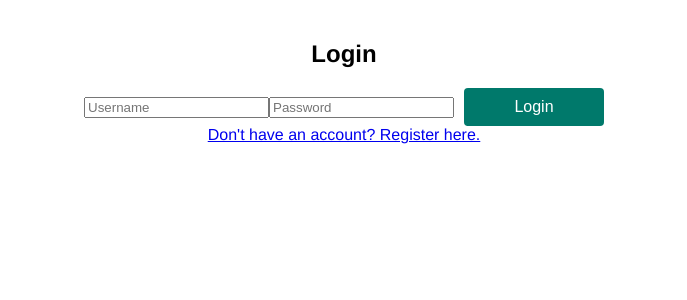
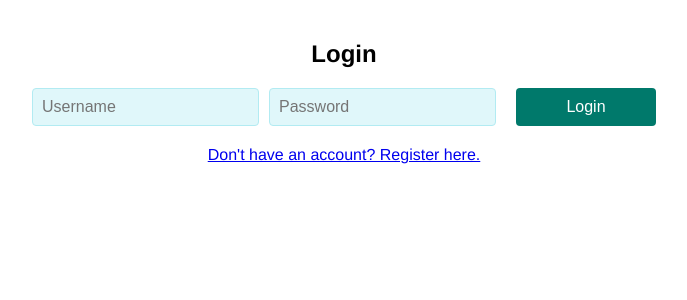
Before and after one commit to Pazazamadaz/todolist-vue, a Vue app: page /login in a window 1280 px wide. Shown: the top 300 px of the page, without its empty margins (296-983 px from the left). Built offline with nearby package versions, Linux system fonts and the light colour scheme.

Commit message:
Fixed imports. Added styling to login

```diff
--- a/src/App.css
+++ b/src/App.css
@@ -14,6 +14,21 @@
   justify-content: center;
   align-items: center;
   margin-bottom: 20px; /* Optional spacing below */
+}
+
+/* Make the styles for inputs and buttons specific to the login form */
+.login-form .input-container {
+  display: flex;
+  justify-content: center;
+  align-items: center;
+}
+
+.login-form input.custom-input {
+  margin-right: 10px; /* Adds spacing between the username and password inputs */
+}
+
+.login-form button {
+  margin-left: 10px; /* Adds spacing between the last input and the button */
 }
 
 /* Centering the table */
--- a/src/components/ToDoList/ToDoList.vue
+++ b/src/components/ToDoList/ToDoList.vue
@@ -57,7 +57,7 @@
 
 <script setup>
 import { onMounted } from 'vue';
-import useTodoStore from '@/stores/useTodoStore';
+import useTodoStore from '@/stores/useToDoStore';
 
 const {
   fetchTodoItems,
--- a/src/components/UserLogin/UserLogin.vue
+++ b/src/components/UserLogin/UserLogin.vue
@@ -1,10 +1,12 @@
 <template>
   <div>
     <h2>Login</h2>
-    <form @submit.prevent="login">
-      <input v-model="username" placeholder="Username" required />
-      <input v-model="password" type="password" placeholder="Password" required />
-      <button type="submit">Login</button>
+    <form @submit.prevent="login" class="login-form">
+      <div class="input-container">
+        <input v-model="username" class="custom-input" placeholder="Username" required />
+        <input v-model="password" type="password" class="custom-input" placeholder="Password" required />
+        <button type="submit">Login</button>
+      </div>
     </form>
     <router-link to="/register">Don't have an account? Register here.</router-link> <!-- Add this line -->
   </div>
```
